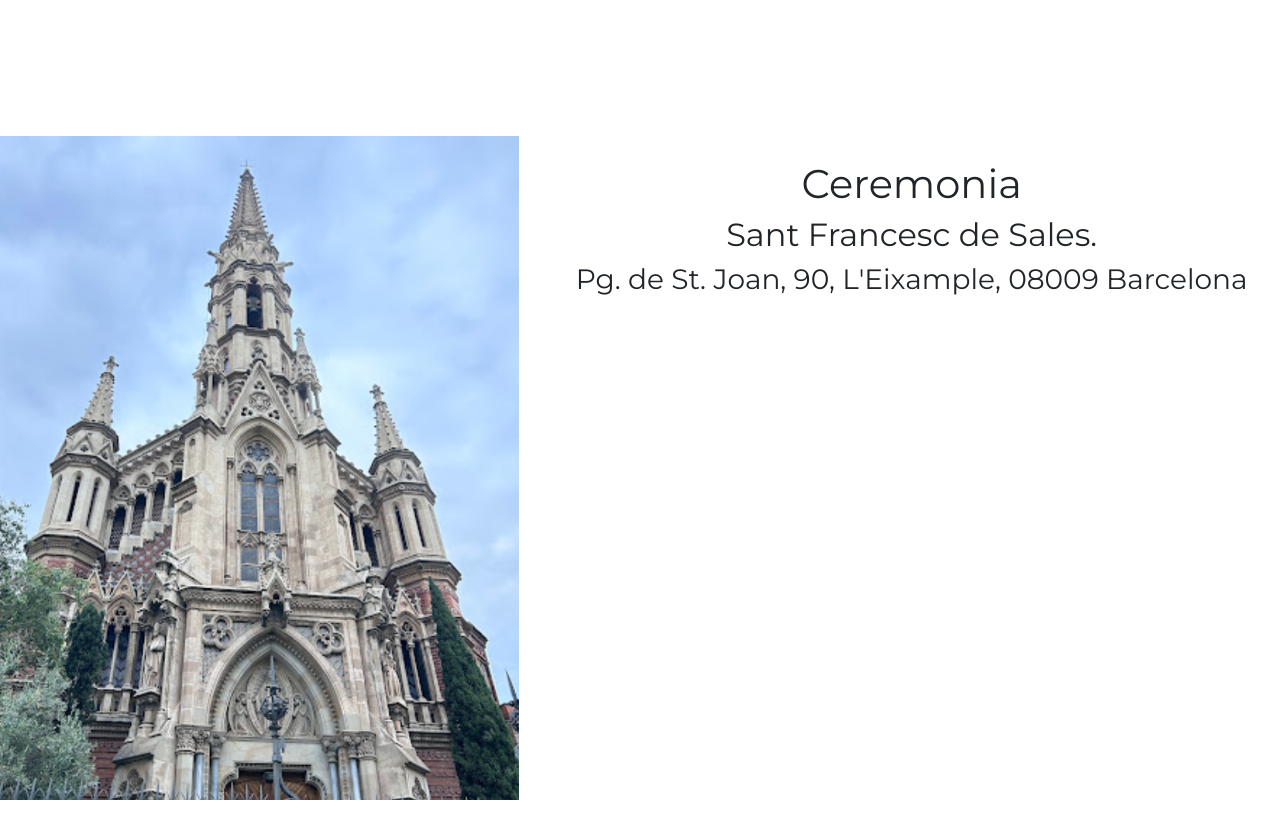
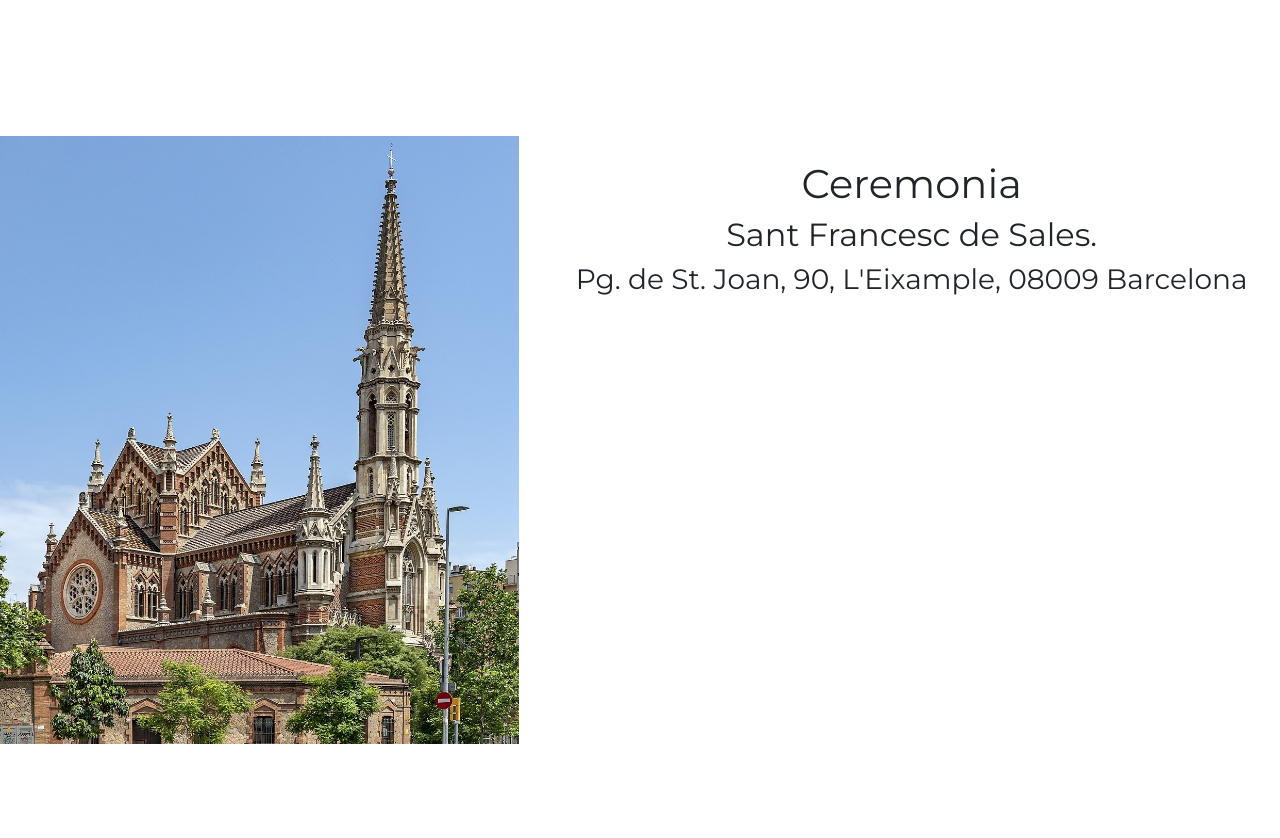
Before and after one commit to rflores94/enlacerosayroberto, an Angular app: page / in a window 1280 px wide. Shown: the part 860-1698 px from the top of the page. Built offline with nearby package versions, Linux system fonts and the light colour scheme.

Commit message:
nueva imagen de la parroquia

```diff
--- a/src/app/components/home/home.component.html
+++ b/src/app/components/home/home.component.html
@@ -12,7 +12,7 @@
       <div class="row">
         <!-- Añadir la clase order-2 para móviles y order-lg-1 para pantallas grandes -->
         <div class="col-12 col-lg-5 order-2 order-lg-1">
-          <img src="../assets/sant_francesc.png" class="img-fluid full-width-height" alt="Responsive image">
+          <img src="../assets/sant_francesc_3_1.jpg" class="img-fluid full-width-height" alt="Responsive image">
         </div>
         <!-- Añadir la clase order-1 para móviles y order-lg-2 para pantallas grandes -->
         <div class="col-12 col-lg-7 mt-4 order-1 order-lg-2">
```
Also changed, not shown: src/assets/sant_francesc_3.jpg (added), src/assets/sant_francesc_3_1.jpg (added).
